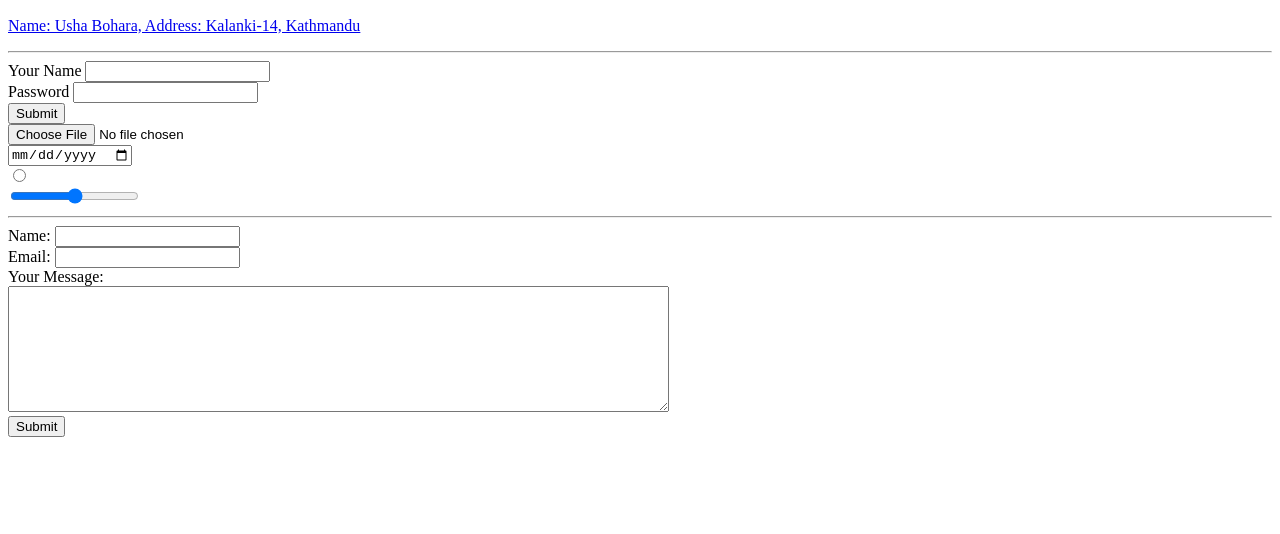
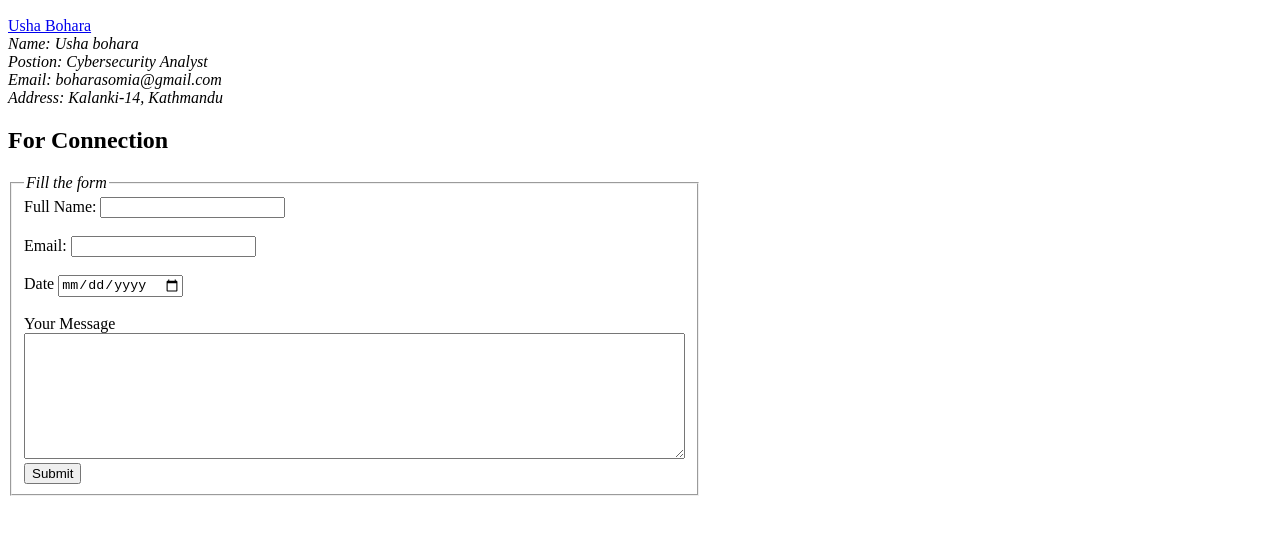
Before and after one commit to uttambohara0/CV, a plain HTML site: page references.html in a window 1280 px wide. Shown: the part 50-584 px from the top of the page. Drawn offline with Linux system fonts and the light colour scheme.

Commit message:
Update references.html

```diff
--- a/references.html
+++ b/references.html
@@ -1,48 +1,41 @@
 <!DOCTYPE html>
 <html lang="en" dir="ltr">
-  <head>
-    <meta charset="utf-8">
-    <title>References</title>
-  </head>
-  <body>
-    <h2>References</h2>
-    <p><a href="https://np.linkedin.com/in/usha-bohara-8a7573192">Name: Usha Bohara, Address: Kalanki-14, Kathmandu</a></p>
-  </body>
-</html>
 
-<hr>
+<head>
+  <meta charset="utf-8">
+  <title></title>
+</head>
 
-<form class="" action="index.html" method="post">
-  <label>Your Name </label>
-  <input type="text" name="" value="">
-  <br>
-  <label>Password </label>
-  <input type="password" name="" value="">
-  <br>
-  <input type="submit" name="">
-  <br>
-  <input type="file" name="" value="">
-  <br>
-  <input type="date" name="" value="">
-  <br>
-  <input type="radio" name="" value="">
-  <br>
-  <input type="range" name="" value="">
+<body>
+  <h2>References</h2>
+  <a href="https://www.linkedin.com/authwall?trk=gf&trkInfo=AQHUQxwfixJWjQAAAYMYvzJYkPHmmBKAgv5Tz63tBWwCJ63f_PtYRUrAokkCJ-Rmptt2qlJJ_9IXxvQos9NWnOTbVL_RByg1SQ71basUTD9x-mnPVZ4OdFcjsPqkpIcQeMl3q7Y=&original_referer=https://www.google.com/&sessionRedirect=https%3A%2F%2Fnp.linkedin.com%2Fin%2Fusha-bohara-8a7573192"
+    target='_blank'>Usha Bohara</a>
+  <address>
+    Name: Usha bohara <br />
+    Postion: Cybersecurity Analyst <br />
+    Email: boharasomia@gmail.com <br />
+    Address: Kalanki-14, Kathmandu
+  </address>
 
-<hr>
-
-<form action="mailto:uttam.bohara0@gmail.com" method="post" enctype="text/plain">
-  <label>Name:</label>
-  <input type="text" name="Your name" value="">
-  <br>
-  <label>Email: </label>
-  <input type="email" name="Your email" value="">
-  <br>
-  <label>Your Message: </label>
-  <br>
-  <textarea name="Your Message" rows="8" cols="80"></textarea>
-  <br>
-  <input type="submit" name="">
+  <h2>For Connection</h2>
+  <form class="" action="mailto:uttam.bohara0@gmail.com" method="post" enctype="text/plain">
+    <fieldset style="width:40px;">
+      <legend style='font-style:italic'>Fill the form</legend>
+      <label> Full Name: </label>
+      <input type="text" name="" value=""><br><br>
+      <label>Email:</label>
+      <input type="email" name="" value=""><br><br>
+      <label>Date</label>
+      <input type="date" name="" value=""><br><br>
+      <label>Your Message</label><br>
+      <textarea name="name" rows="8" cols="80"></textarea>
+      <input type="submit" name="">
 
 
-</form>
+    </fieldset>
+
+  </form>
+
+</body>
+
+</html>
```
